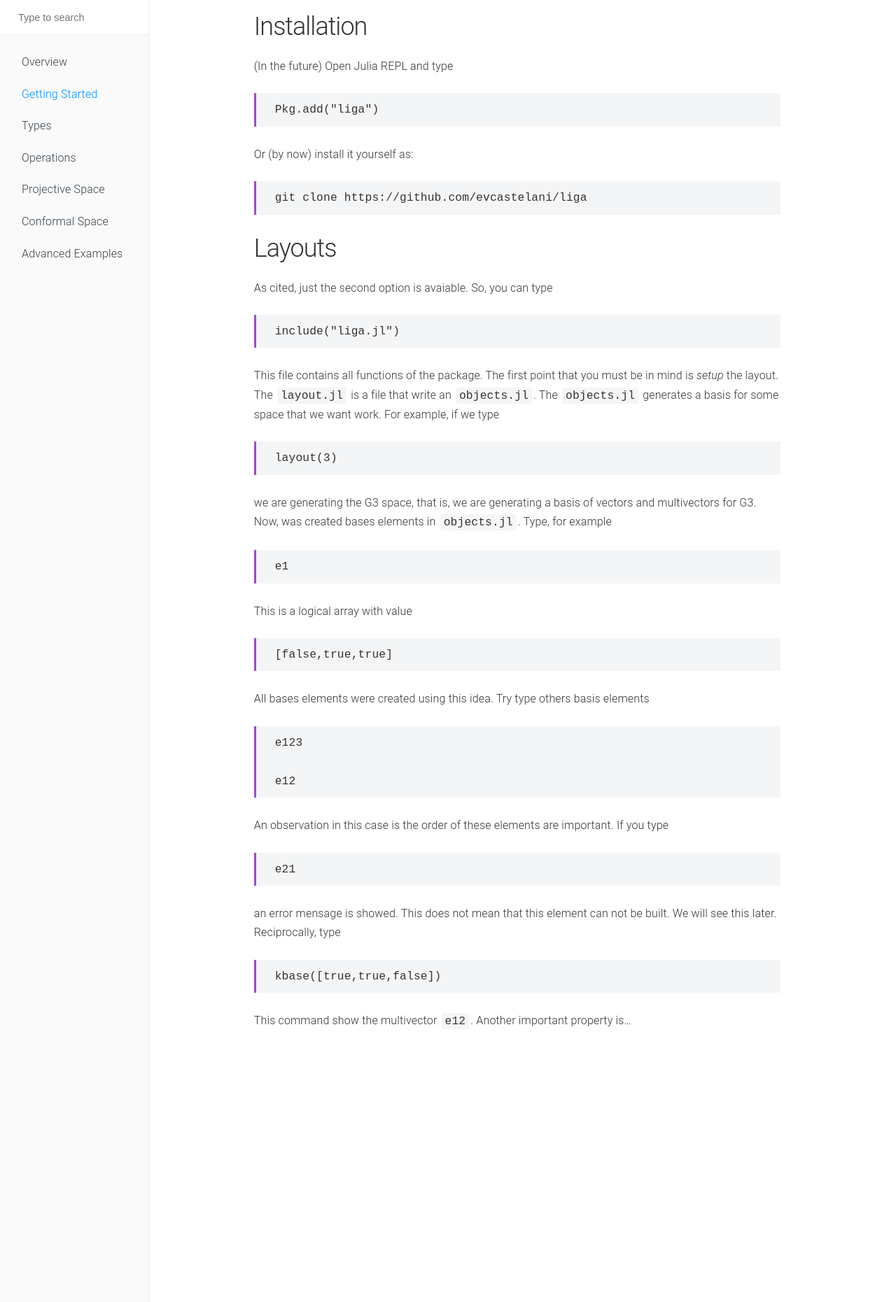
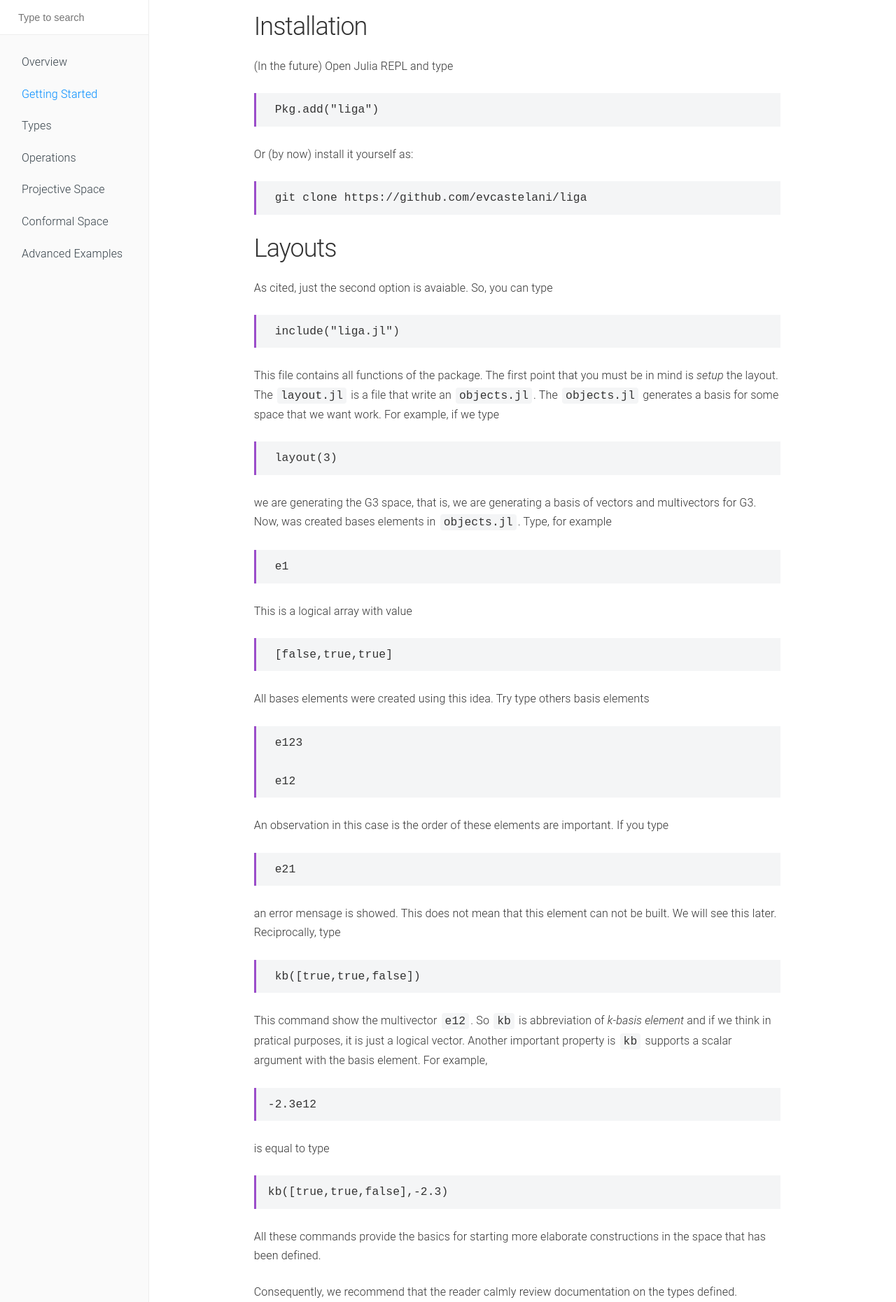
Before and after one commit to Viniriter/liga, a Jekyll site: the page built from docs/gettingstared.md, in a window 1280 px wide. Shown: the whole page at 70% size. Built offline with Jekyll 4.4.1, drawn with Linux system fonts in a browser that asks for light colours.

Commit message:
Changes in basis element description

````diff
--- a/docs/gettingstared.md
+++ b/docs/gettingstared.md
@@ -48,6 +48,17 @@ An  observation in this case is the order of these elements are important. If yo
 
 an error mensage is showed. This does not mean that this element can not be built. We will see this later. Reciprocally, type
 
-     kbase([true,true,false])
+     kb([true,true,false])
 
-This command show the multivector ```e12```. Another important property is...
+This command show the multivector ```e12```. So ```kb``` is abbreviation of *k-basis element* and if we think in pratical purposes, it is just a logical vector.
+Another important property is ```kb``` supports a scalar argument with the basis element. For example,
+
+    -2.3e12
+
+is equal to type
+
+    kb([true,true,false],-2.3)
+
+All these commands provide the basics for starting more elaborate constructions in the space that has been defined.
+
+Consequently, we recommend that the reader calmly review documentation on the types defined.
````
